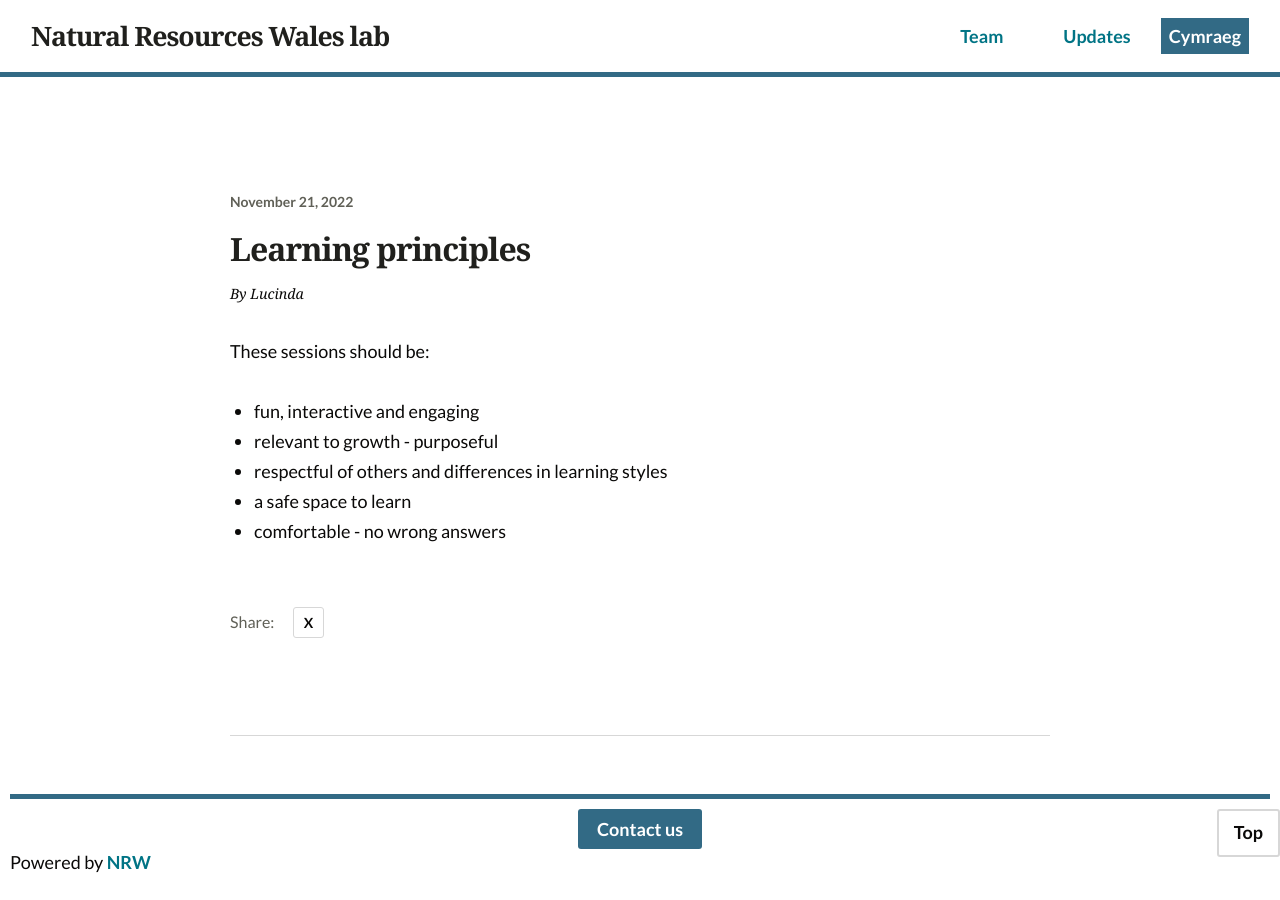
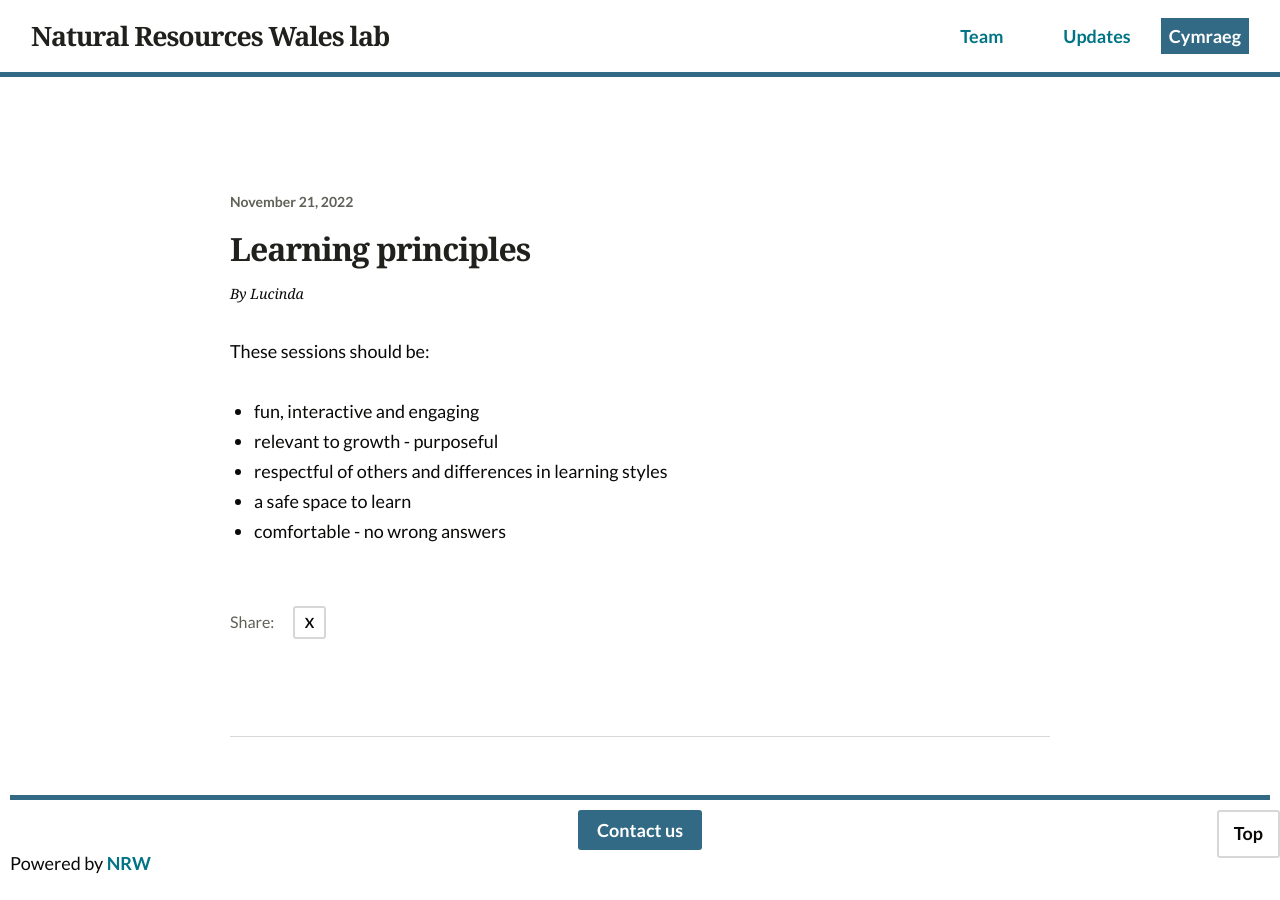
Before and after one commit to OwainJenkins/test-.github.io, a Jekyll site: the page built from en/updates/_posts/2022-11-21-learning-principles.md, in a window 1280 px wide. Built offline with Jekyll 4.4.1, drawn with Linux system fonts in a browser that asks for light colours.

Commit message:
srrfgrrsg

```diff
--- a/_sass/_content.scss
+++ b/_sass/_content.scss
@@ -122,7 +122,7 @@
     margin-right: 15px;
   }
   a {
-    border: 1px solid var(--border-colour);
+    border: 2px solid var(--border-colour);
     border-radius: 3px;
     color: _palette(primary);
     display: inline-block;
```
